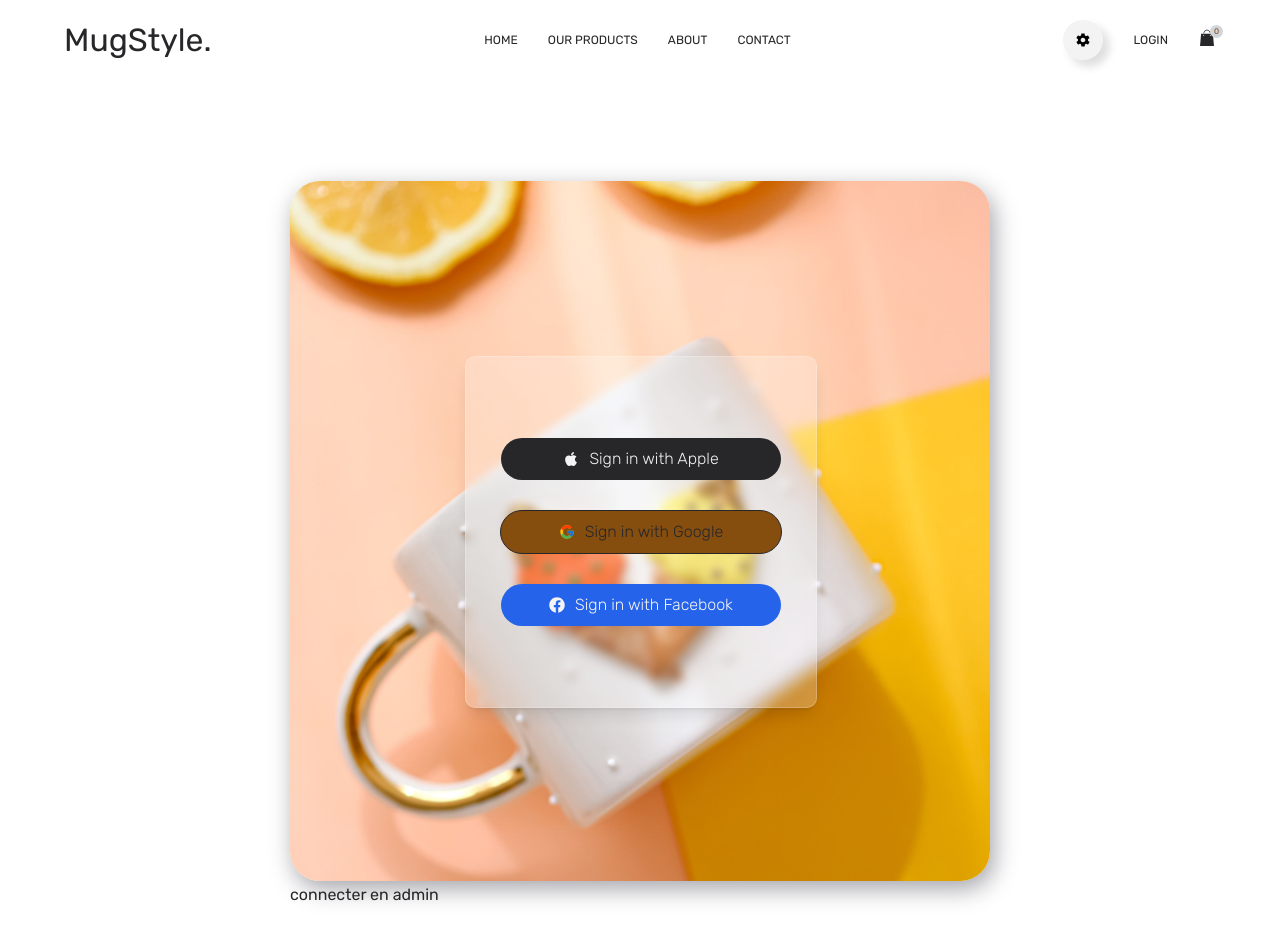
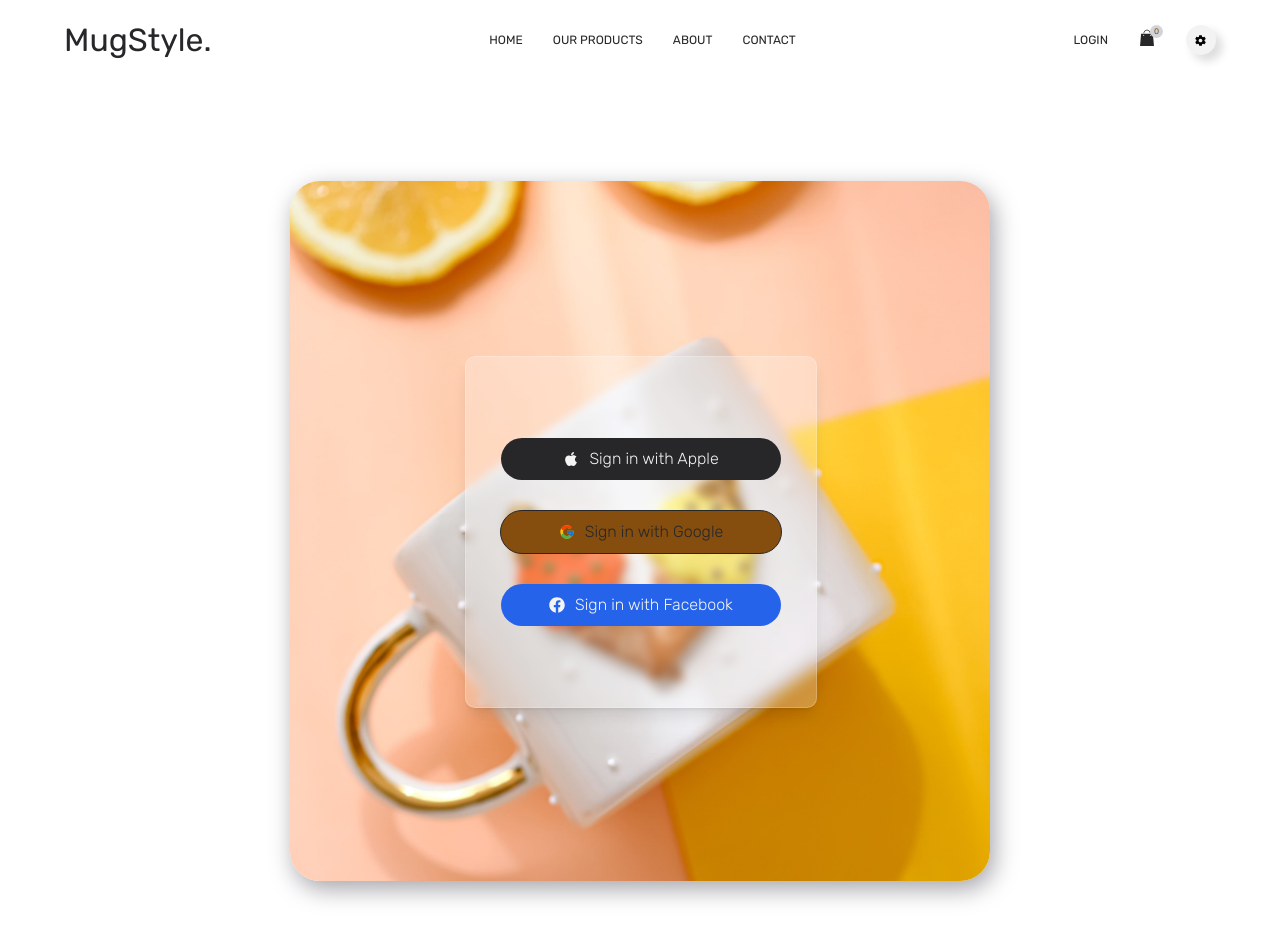
Before and after one commit to Morganefrlr/eshop-mugstyle2024, a Next.js app: page /login in a window 1280 px wide. Shown: the top 952 px of the page. Built offline with nearby package versions, Linux system fonts and the light colour scheme.

Commit message:
T15: refacto

```diff
--- a/src/app/login/page.tsx
+++ b/src/app/login/page.tsx
@@ -1,24 +1,14 @@
-'use client'
 
 import Image from "next/image";
 import LoginComponent from "@/app/login/loginComponent/LoginComponent";
-import { useGlobalAdminContext } from "@/context/AdminContext";
-import { useRouter } from 'next/navigation'
+
 
 const page = () => {
-const {setAdminMode} = useGlobalAdminContext()
-const router = useRouter()
 
-const handleCLick = () => {
-    setAdminMode(true)
-    router.push('/admin')
-
-}
     return (
         <div className="loginMain">
             <Image alt="login" src='/m1-b.jpg' width={500} height={500} />
             <LoginComponent />
-            <span onClick={handleCLick}>connecter en admin</span>
         </div>
     );
 };
--- a/src/components/navbar/Navbar.tsx
+++ b/src/components/navbar/Navbar.tsx
@@ -42,7 +42,7 @@ const Navbar = () => {
             <NavbarLinksMenu className={'middleContainerNavbar'} adminMode={adminMode}/>
 
             <div className="rightContainerNavbar">
-                <button className={adminMode ? 'adminMode actif' : 'adminMode '} onClick={handleAdminMode}><IoMdSettings className="icon"/></button>
+
                 {!adminMode && <Link href="/login">login</Link>}
 
                 <div className="cartIconNavbar">
@@ -52,6 +52,7 @@ const Navbar = () => {
                 </>}
 
                 </div>
+                <button className={adminMode ? 'adminMode actif' : 'adminMode '} onClick={handleAdminMode}><IoMdSettings className="icon"/></button>
             </div>
 
             <NavbarResponsive onClick={handleMenuResponsive} open={open}/>
--- a/src/components/navbar/_navbar.scss
+++ b/src/components/navbar/_navbar.scss
@@ -50,15 +50,15 @@
     align-items: center;
 
     .adminMode{
-        width: 40px;
-        height: 40px;
+        width: 30px;
+        height: 30px;
         border-radius: 2rem;
         background: #f4f3f3;
         border: none;
         display: flex;
         justify-content: center;
         align-items: center;
-        font-size: 16px;
+        font-size: 13px;
         outline: none;
         cursor: pointer;
         transition: .2s ease-in-out;
```
